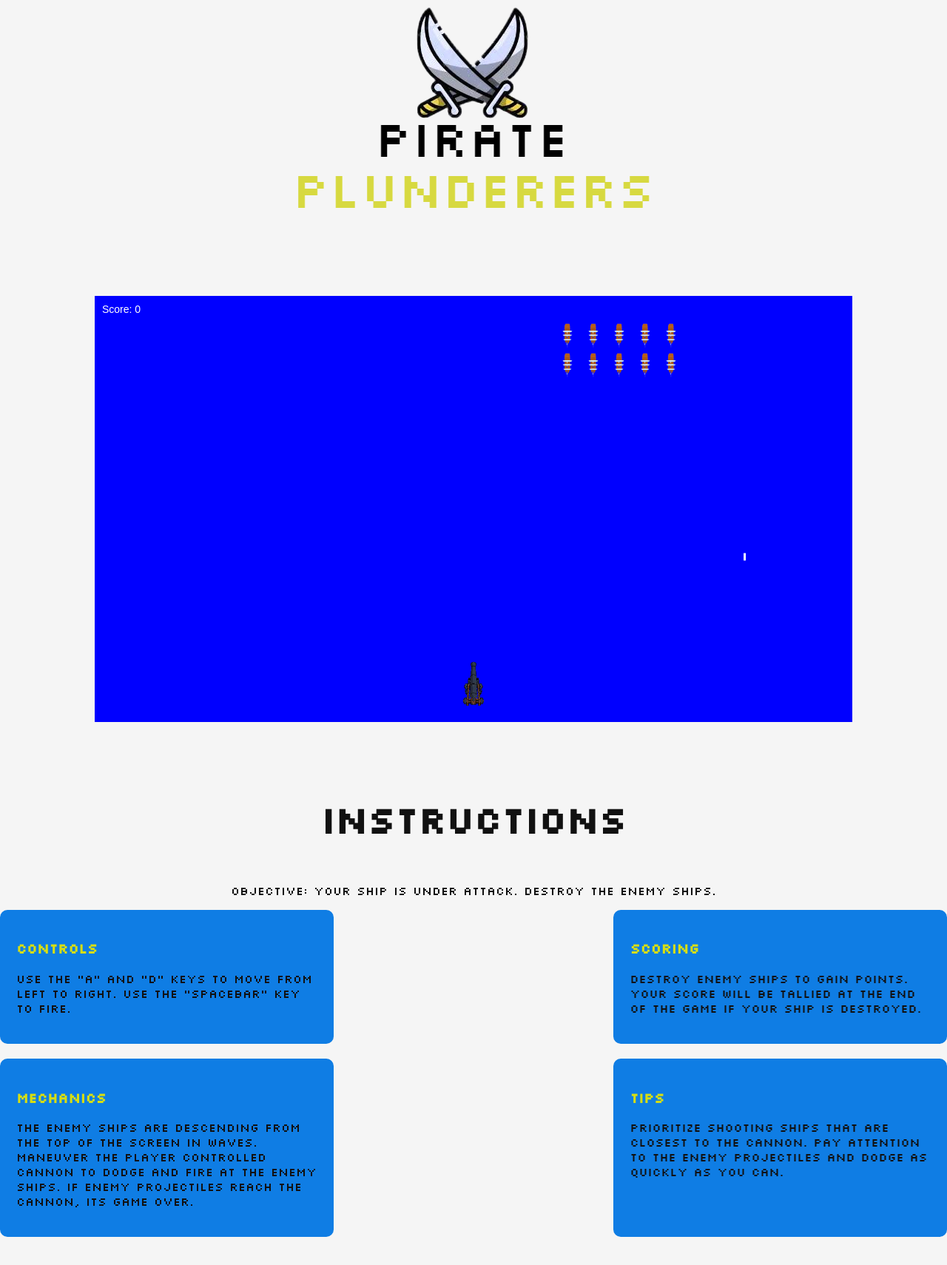
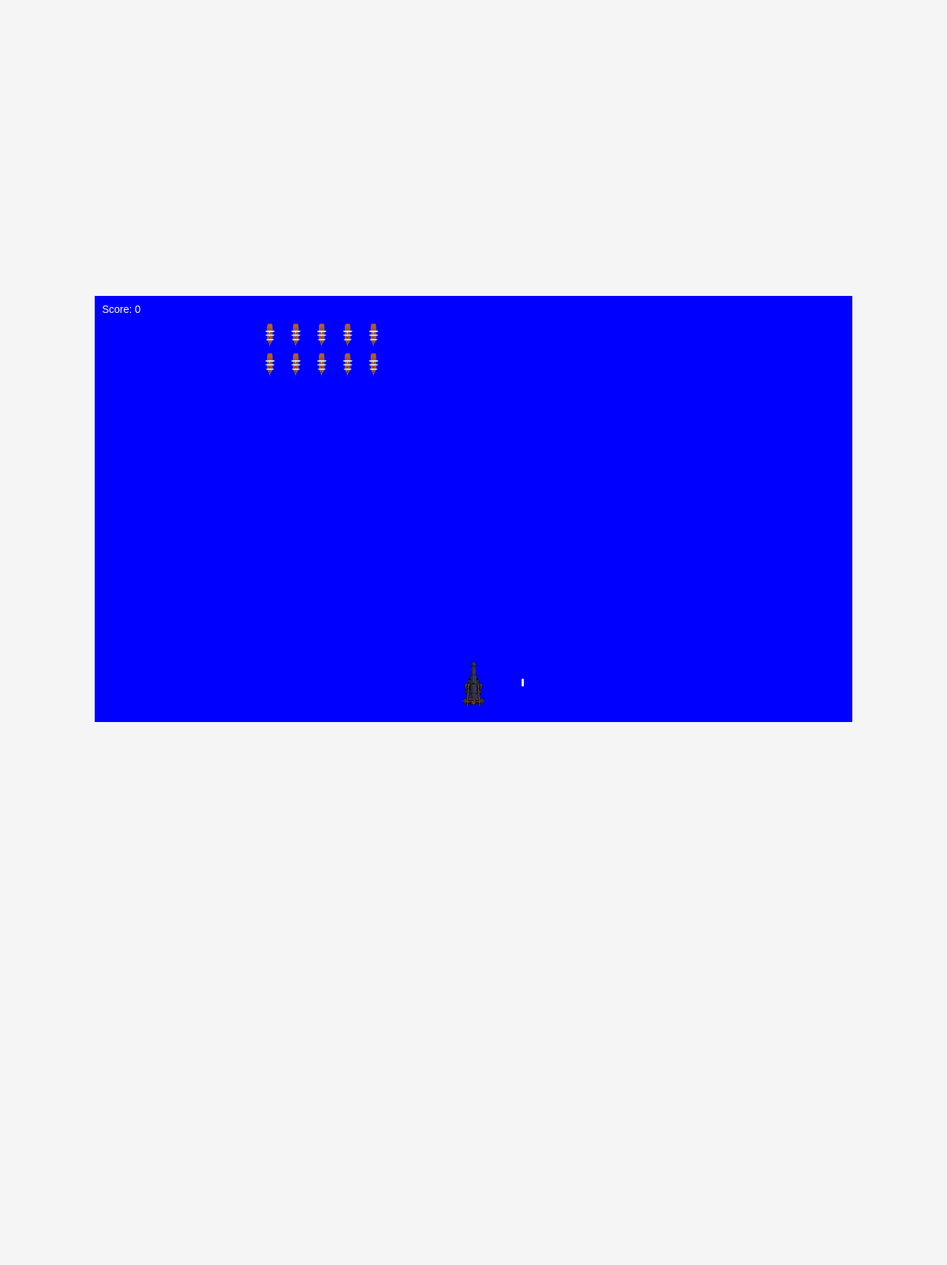
Before and after one commit to PinoyColada/Pirate-Plunderers, a React (Create React App) app in the folder CMSC 495/pirate-plunderers/: page /game in a window 1280 px wide. Shown: the top 1710 px of the page at 74% size. After the commit the page ends 1380 px from the top, so only its background shows below. Built offline with nearby package versions, Linux system fonts and the light colour scheme.

Commit message:
added default case to handleKeyUp

```diff
--- a/CMSC 495/pirate-plunderers/src/pages/Game.js
+++ b/CMSC 495/pirate-plunderers/src/pages/Game.js
@@ -455,6 +455,8 @@ const Game = () => {
         case 'd':
           controls.d.pressed = false;
           break;
+        default:
+          break;
       }
     };
 
@@ -500,8 +502,8 @@ return (
 
   <section className = "entirePage">
     <section className = "opener">
-      <img src = {logo} alt = "logo"/>
-      <img src = {logo2} alt = "logo2"/>
+      {/* <img src = {logo} alt = "logo"/>
+      <img src = {logo2} alt = "logo2"/> */}
     </section>
   <div style={{ position: 'relative' }}>
     <p
@@ -521,7 +523,7 @@ return (
     <canvas></canvas>
   </div>
 
-  <section className = "cardSection">
+  {/* <section className = "cardSection">
   <div className = " container">
     <h1>Instructions</h1>
     <p>
@@ -544,7 +546,7 @@ return (
 
     </div>
   </div>
-  </section>
+  </section> */}
 
   </section>
 );
```
